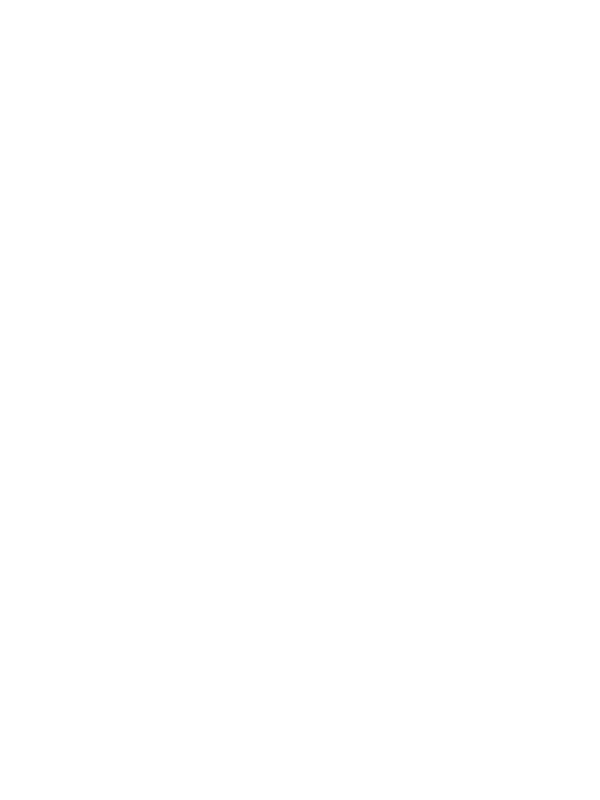
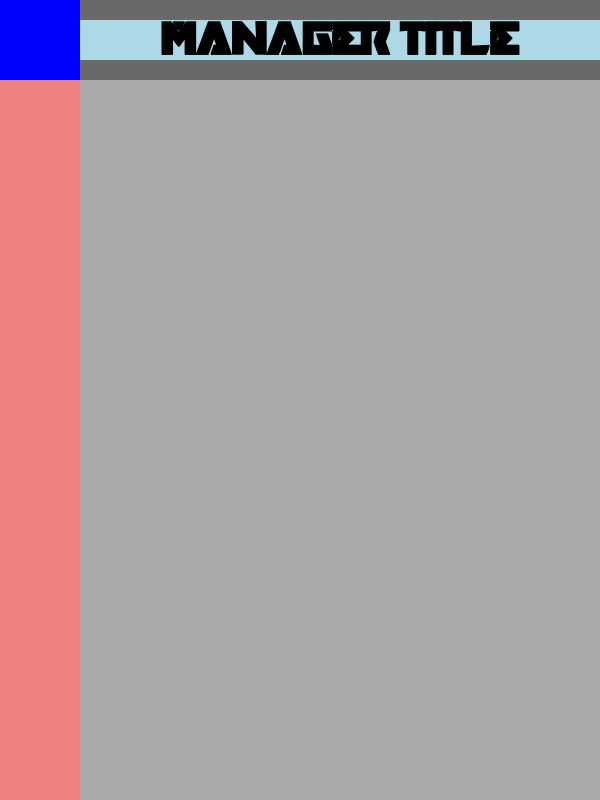
Before and after one commit to Laverden/GER-Manager, an Electron app: page src/html/index.html in a window 600 px wide. Drawn offline with Linux system fonts and the light colour scheme.

Commit message:
Initial app layout

```diff
--- /dev/null
+++ b/src/css/main.css
@@ -0,0 +1,65 @@
+:root {
+  --win-height: 800px;
+  --win-width: 600px;
+  --menu-width: 80px;
+  --header-hight: 80px;
+}
+
+@font-face {
+  font-family: GodEaterRegular;
+  letter-spacing: 1px;
+  src: url(../media/fonts/GodEaterRegular.ttf);
+}
+
+html,
+body {
+  height: 100%;
+  -moz-user-select: none;
+  -ms-user-select: none;
+  -webkit-user-select: none;
+  user-select: none;
+  width: 100%;
+}
+
+body {
+    margin: 0;
+    background-color: white;
+}
+
+/*-------------------------------------------------------------------------[APP LAYOUT]*/
+#main-container {
+    background-color: dimgray;
+    width: 100vw;
+    height: 100vh;
+    display: grid;
+    grid-template-columns: var(--menu-width) auto;
+    grid-template-rows: var(--header-hight) auto;
+    grid-template-areas:
+      "logo title"
+      "sidemenu content";
+}
+#header-logo {
+  background-color: blue;
+  grid-area: logo;
+}
+
+#header-title {
+  background-color: lightblue;
+  grid-area: title;
+  font-family: GodEaterRegular, sans-serif;
+  font-size: 40px;
+  line-height: 40px;
+  text-align: center;
+  align-self: center;
+  font-weight: bold;
+}
+
+#side-menu {
+  background-color: lightcoral;
+  grid-area: sidemenu;
+}
+
+#content-area {
+  background-color: darkgray;
+  grid-area: content;
+}
--- a/src/html/index.html
+++ b/src/html/index.html
@@ -4,9 +4,29 @@
     <meta charset="utf-8">
     <title>God Eater: Resurrection Manager</title>
     <meta http-equiv="Content-Security-Policy" content="script-src 'self' 'unsafe-inline';" />
+    <link rel="stylesheet" type="text/css" href="../css/main.css">
 </head>
 
 <body>
-    <div id="main-container"></div>
+    <div id="main-container">
+
+        <!--HEADER-LOGO----------------------------------------------------------------->
+        <div id="header-logo">
+        </div>
+
+        <!--HEADER-TITLE---------------------------------------------------------------->
+        <div id="header-title">MANAGER TITLE</div>
+
+        <!--SIDE-MENU------------------------------------------------------------------->
+        <div id="side-menu">
+        </div>
+
+        <!--CONTENT-AREA---------------------------------------------------------------->
+        <div id="content-area">
+        </div>
+
+
+
+    </div>
 </body>
 </html>
```
Also changed, not shown: src/media/fonts/GodEaterRegular.ttf (added).
